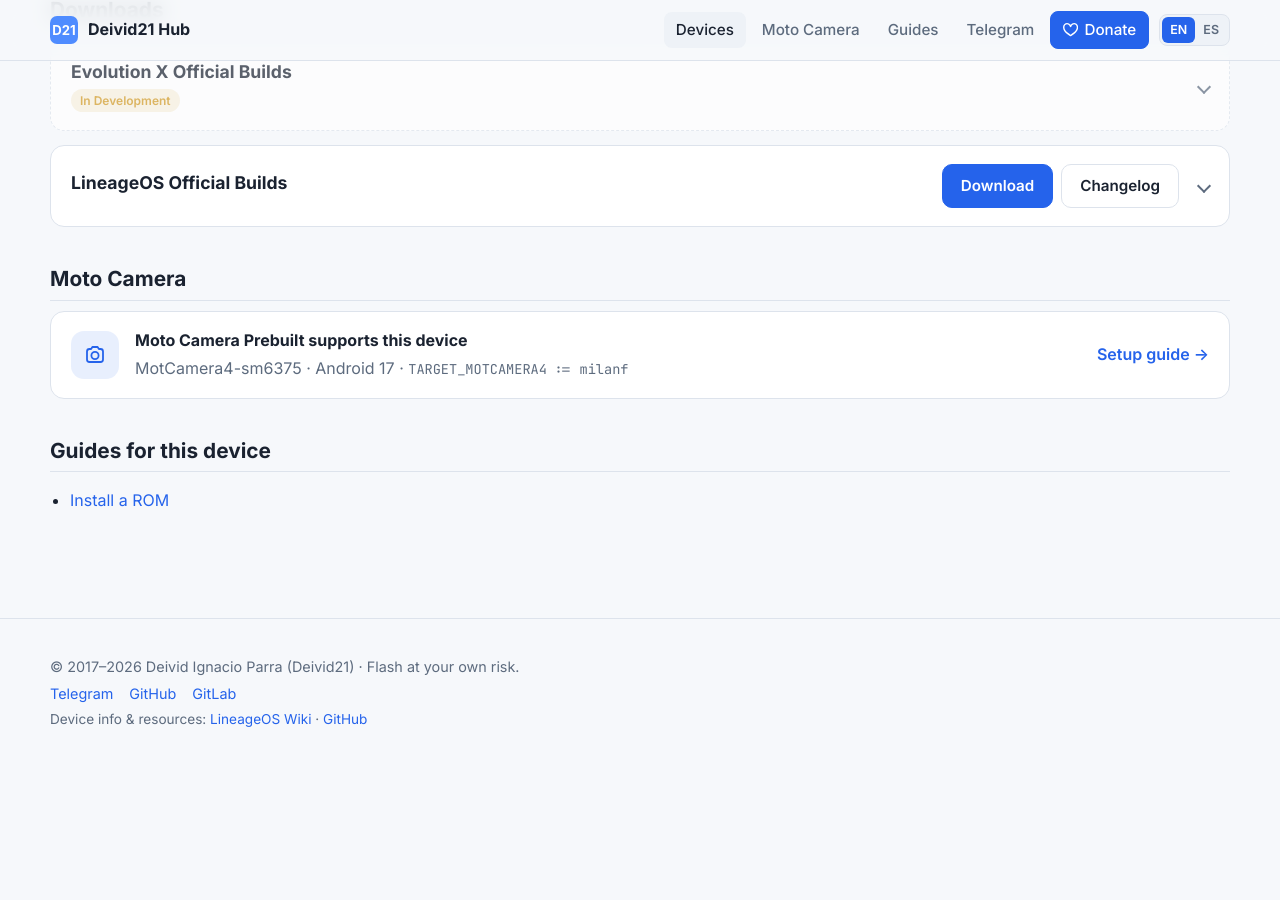
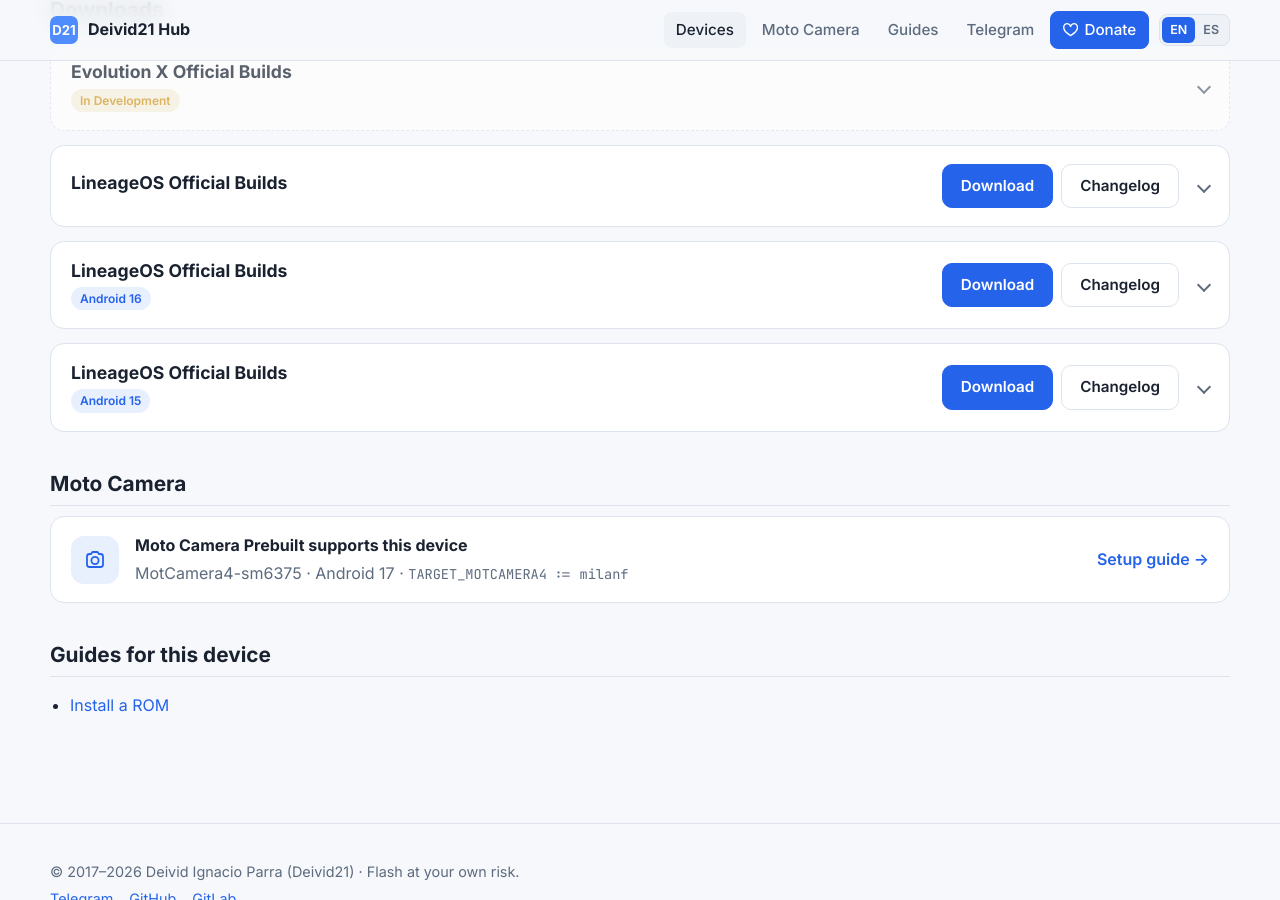
Before and after one commit to Deivid21/deivid21.github.io, a Jekyll site: the page built from _devices/milanf.md, in a window 1280 px wide and 900 px high, scrolled down 494 px. Built offline with Jekyll 4.4.1, drawn with Linux system fonts in a browser that asks for light colours; before the commit the page ends 1261 px from its top, so only the background shows below that; part of the change alters nothing that is shown.

Commit message:
feat(devices): add archived LineageOS builds for milanf
Keep the last official signed nightlies from Deivid21/RELEASES: 23.2
(Android 16), 22.2 (Android 15).

Co-Authored-By: Claude Opus 5.5 <noreply@anthropic.com>

```diff
--- a/_devices/milanf.md
+++ b/_devices/milanf.md
@@ -19,4 +19,54 @@ roms:
     # version: ""
     # status: active      # active | discontinued
     # date: 2026-11-03
+  - name: LineageOS
+    archived: true
+    android: 16
+    version: "23.2"
+    status: discontinued
+    date: 2026-10-08
+    download: https://github.com/Deivid21/RELEASES/releases/download/lineage-23.2-20261008-nightly-milanf-signed/lineage-23.2-20261008-nightly-milanf-signed.zip
+    changelog: https://github.com/Deivid21/RELEASES/releases/tag/lineage-23.2-20261008-nightly-milanf-signed
+    sha256: "0ffae8c83a64078e36b23dc279298e3826d84055f350fe4e3c9184ae29cc02f0"
+    filesize: "1.09 GB"
+    security_patch: September 2026
+    gapps: false
+    files:
+      - name: boot.img
+        url: https://github.com/Deivid21/RELEASES/releases/download/lineage-23.2-20261008-nightly-milanf-signed/boot.img
+      - name: dtbo.img
+        url: https://github.com/Deivid21/RELEASES/releases/download/lineage-23.2-20261008-nightly-milanf-signed/dtbo.img
+      - name: vbmeta.img
+        url: https://github.com/Deivid21/RELEASES/releases/download/lineage-23.2-20261008-nightly-milanf-signed/vbmeta.img
+      - name: vbmeta_system.img
+        url: https://github.com/Deivid21/RELEASES/releases/download/lineage-23.2-20261008-nightly-milanf-signed/vbmeta_system.img
+      - name: vendor_boot.img
+        url: https://github.com/Deivid21/RELEASES/releases/download/lineage-23.2-20261008-nightly-milanf-signed/vendor_boot.img
+    notes: "Last official LineageOS 23.2 nightly build (signed): September 2026 security patch, SELinux enforcing. No longer updated."
+    notes_es: "Última nightly oficial de LineageOS 23.2 (firmada): parche de seguridad de septiembre de 2026, SELinux enforcing. Ya no se actualiza."
+  - name: LineageOS
+    archived: true
+    android: 15
+    version: "22.2"
+    status: discontinued
+    date: 2025-10-09
+    download: https://github.com/Deivid21/RELEASES/releases/download/lineage-22.2-20251009-nightly-milanf-signed/lineage-22.2-20251009-nightly-milanf-signed.zip
+    changelog: https://github.com/Deivid21/RELEASES/releases/tag/lineage-22.2-20251009-nightly-milanf-signed
+    sha256: "799b3948576b0e1c491fd52d47fee257d4903083c5d2ea591098a60e0f98047f"
+    filesize: "1.03 GB"
+    security_patch: October 2025
+    gapps: false
+    files:
+      - name: boot.img
+        url: https://github.com/Deivid21/RELEASES/releases/download/lineage-22.2-20251009-nightly-milanf-signed/boot.img
+      - name: dtbo.img
+        url: https://github.com/Deivid21/RELEASES/releases/download/lineage-22.2-20251009-nightly-milanf-signed/dtbo.img
+      - name: vbmeta.img
+        url: https://github.com/Deivid21/RELEASES/releases/download/lineage-22.2-20251009-nightly-milanf-signed/vbmeta.img
+      - name: vbmeta_system.img
+        url: https://github.com/Deivid21/RELEASES/releases/download/lineage-22.2-20251009-nightly-milanf-signed/vbmeta_system.img
+      - name: vendor_boot.img
+        url: https://github.com/Deivid21/RELEASES/releases/download/lineage-22.2-20251009-nightly-milanf-signed/vendor_boot.img
+    notes: "Last official LineageOS 22.2 nightly build (signed): October 2025 security patch, SELinux enforcing. No longer updated."
+    notes_es: "Última nightly oficial de LineageOS 22.2 (firmada): parche de seguridad de octubre de 2025, SELinux enforcing. Ya no se actualiza."
 ---
```
